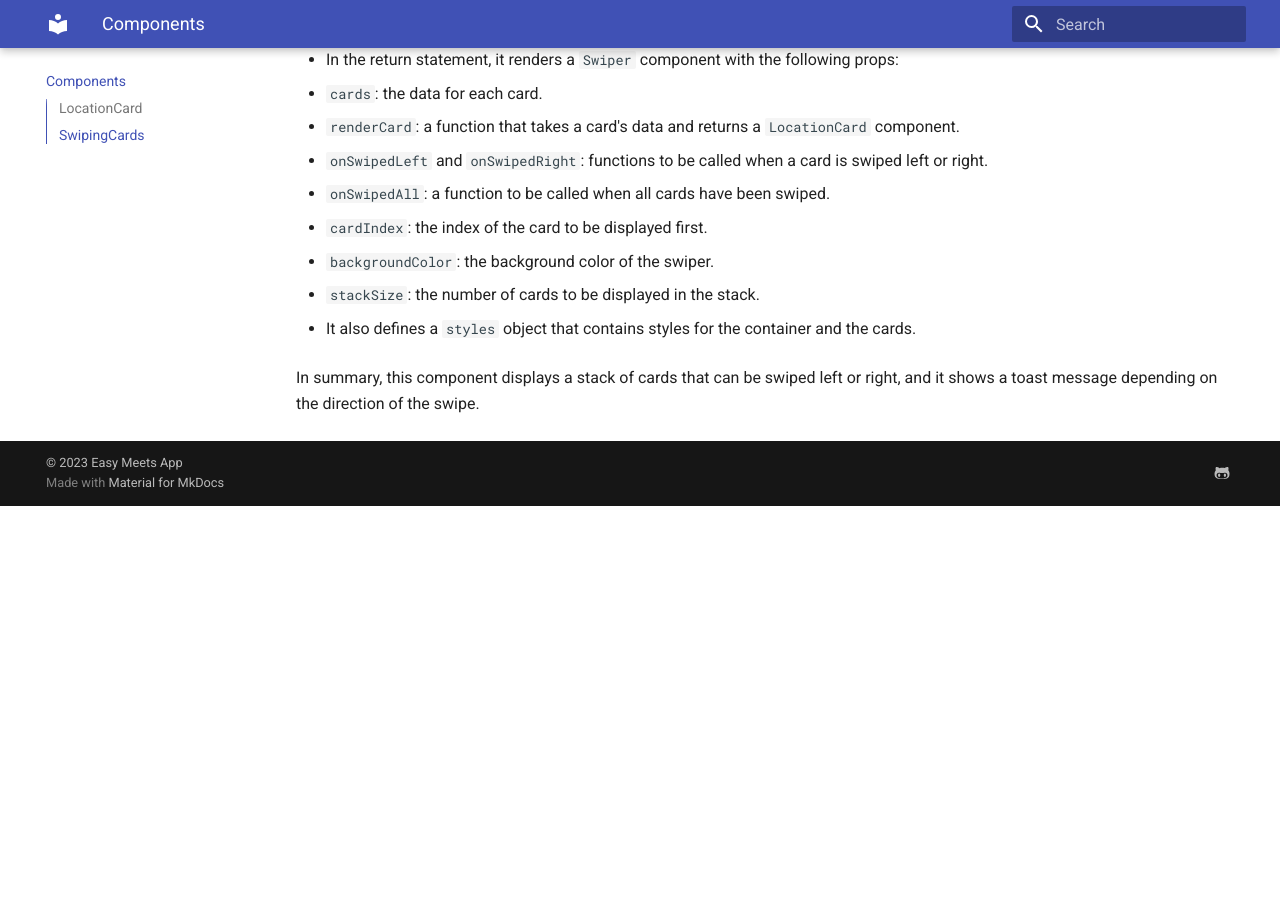
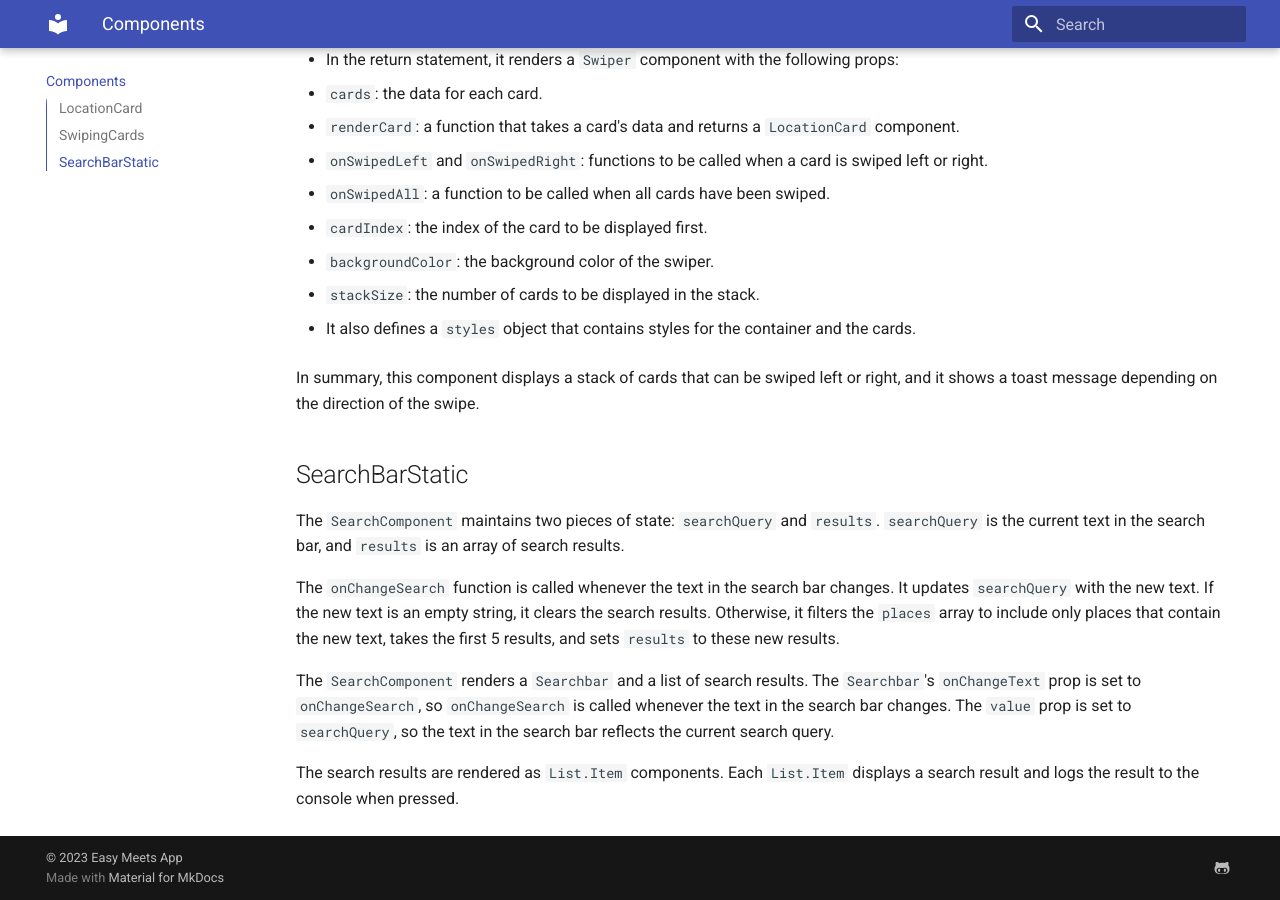
Before and after one commit to easymeets/easy-meets-docs, an MkDocs documentation site: the page built from docs/components.md, in a window 1280 px wide and 900 px high, scrolled down 1164 px. Built offline with MkDocs 1.6.1 and Material for MkDocs 9.7.7, drawn with Linux system fonts in a browser that asks for light colours; before the commit the page ends 1670 px from its top, so only the background shows below that.

Commit message:
Added Components, Added Screens, added mkdocs, title to list

```diff
--- a/docs/components.md
+++ b/docs/components.md
@@ -42,3 +42,13 @@ Here's a breakdown of what the component does:
 - It also defines a `styles` object that contains styles for the container and the cards.
 
 In summary, this component displays a stack of cards that can be swiped left or right, and it shows a toast message depending on the direction of the swipe.
+
+## SearchBarStatic
+
+The `SearchComponent` maintains two pieces of state: `searchQuery` and `results`. `searchQuery` is the current text in the search bar, and `results` is an array of search results.
+
+The `onChangeSearch` function is called whenever the text in the search bar changes. It updates `searchQuery` with the new text. If the new text is an empty string, it clears the search results. Otherwise, it filters the `places` array to include only places that contain the new text, takes the first 5 results, and sets `results` to these new results.
+
+The `SearchComponent` renders a `Searchbar` and a list of search results. The `Searchbar`'s `onChangeText` prop is set to `onChangeSearch`, so `onChangeSearch` is called whenever the text in the search bar changes. The `value` prop is set to `searchQuery`, so the text in the search bar reflects the current search query.
+
+The search results are rendered as `List.Item` components. Each `List.Item` displays a search result and logs the result to the console when pressed.
--- a/mkdocs.yml
+++ b/mkdocs.yml
@@ -43,3 +43,4 @@ nav:
   - Files and Styles: filestructure.md
   - Supabase: supabase.md
   - Components: components.md
+  - Screens: screens.md
```
Also changed, not shown: docs/screens.md (added, +9 -0 lines).
